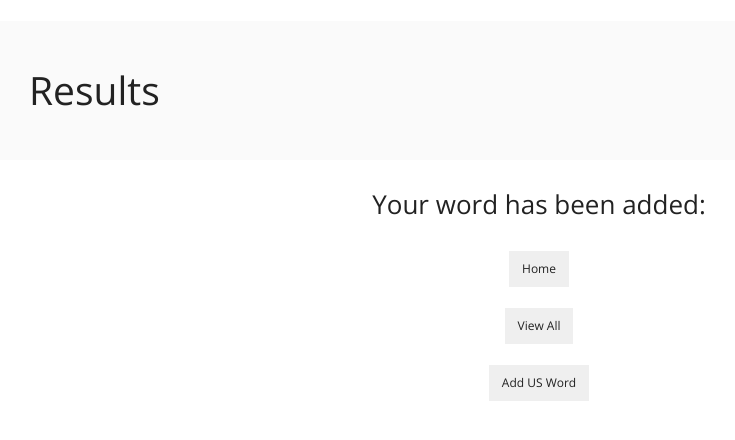
After one commit to Yhbv24/UK, a PHP site: template views/confirm_add.html.twig in a window 1280 px wide. The commit adds this page. Shown: the top 440 px of the page, without its empty margins (101-836 px from the left). Run offline with PHP 8.4, Linux system fonts and the light colour scheme; the template is opened without the code that fills it, so the values that code supplies are empty; some libraries are stand-ins or nearby versions.

Commit message:
confirmation page for add word, add word function operational

```diff
--- a/app/app.php
+++ b/app/app.php
@@ -79,7 +79,7 @@
         $new_uk_word->addUSWord($new_word->getId());
         $new_word->addUKWord($new_uk_word->getId());
 
-        return $app->redirect('/');
+        return $app["twig"]->render("confirm_add.html.twig", array('new_us_word'=>$new_word, 'new_uk_word'=>$new_uk_word));
     });
 
     $app->post('/delete_all', function() use ($app) {
--- /dev/null
+++ b/views/confirm_add.html.twig
@@ -0,0 +1,92 @@
+<!DOCTYPE html>
+<html>
+    <head>
+        <link href="/css/bootstrap.min.css" rel="stylesheet" type="text/css">
+        <link href="/css/styles.css" rel="stylesheet" type="text/css">
+        <meta charset="utf-8">
+        <title></title>
+    </head>
+    <body>
+<div class="container">
+    <div class="row">
+        <div class="col-sm-12">
+            <h1 class="jumbotron">Results</h1>
+                <div class="center">
+                    <h3>Your word has been added:</h3><br>
+                </div>
+        </div>
+    </div>
+
+    <div class="row">
+        <div class="col-sm-6">
+            {% if new_us_word is not empty %}
+                    <table class="table">
+                        <thead>
+                            <tr>
+                                <th>Your Word</th>
+                                <th>Definition</th>
+                                <th>Example</th>
+                                <th>Region</th>
+                            </tr>
+                        </thead>
+
+                        <tbody>
+                            <tr>
+                                <td>{{ new_us_word.getWord }}</td>
+                                <td>{{ new_us_word.getDefinition }}</td>
+                                <td>{{ new_us_word.getExample }}</td>
+                                <td>{{ new_us_word.getRegion }}</td>
+                            </tr>
+                        </tbody>
+                    </table>
+            {% endif %}
+        </div>
+
+        <div class="col-sm-6">
+            {% if new_uk_word is not empty %}
+                    <table class="table">
+                        <thead>
+                            <tr>
+                                <th>UK Word</th>
+                                <th>Definition</th>
+                                <th>Example</th>
+                                <th>Region</th>
+                            </tr>
+                        </thead>
+
+                        <tbody>
+                            <tr>
+                                <td>{{ new_uk_word.getWord }}</td>
+                                <td>{{ new_uk_word.getDefinition }}</td>
+                                <td>{{ new_uk_word.getExample }}</td>
+                                <td>{{ new_uk_word.getRegion }}</td>
+                            </tr>
+                        </tbody>
+                    </table>
+            {% endif %}
+        </div>
+
+    <div class="row">
+        <div class="col-sm-12">
+            <form action="/" method="get">
+                <div class="center">
+                    <button type="submit" class="btn btn-sm">Home</button>
+                </div>
+            </form>
+            </br>
+            <form action="/complete_list" method="get">
+                <div class="center">
+                    <button type="submit" class="btn btn-sm">View All</button>
+                </div>
+            </form>
+            </br>
+        </div>
+        <form action="/add_US_word" method="get">
+            <div class="center">
+                <button type="submit" class="btn btn-sm">Add US Word</button>
+            </div>
+        </form>
+    </div>
+</div>
+</body>
+</html>
```
Also changed, not shown: views/word_list.html.twig (+9 -3 lines).
